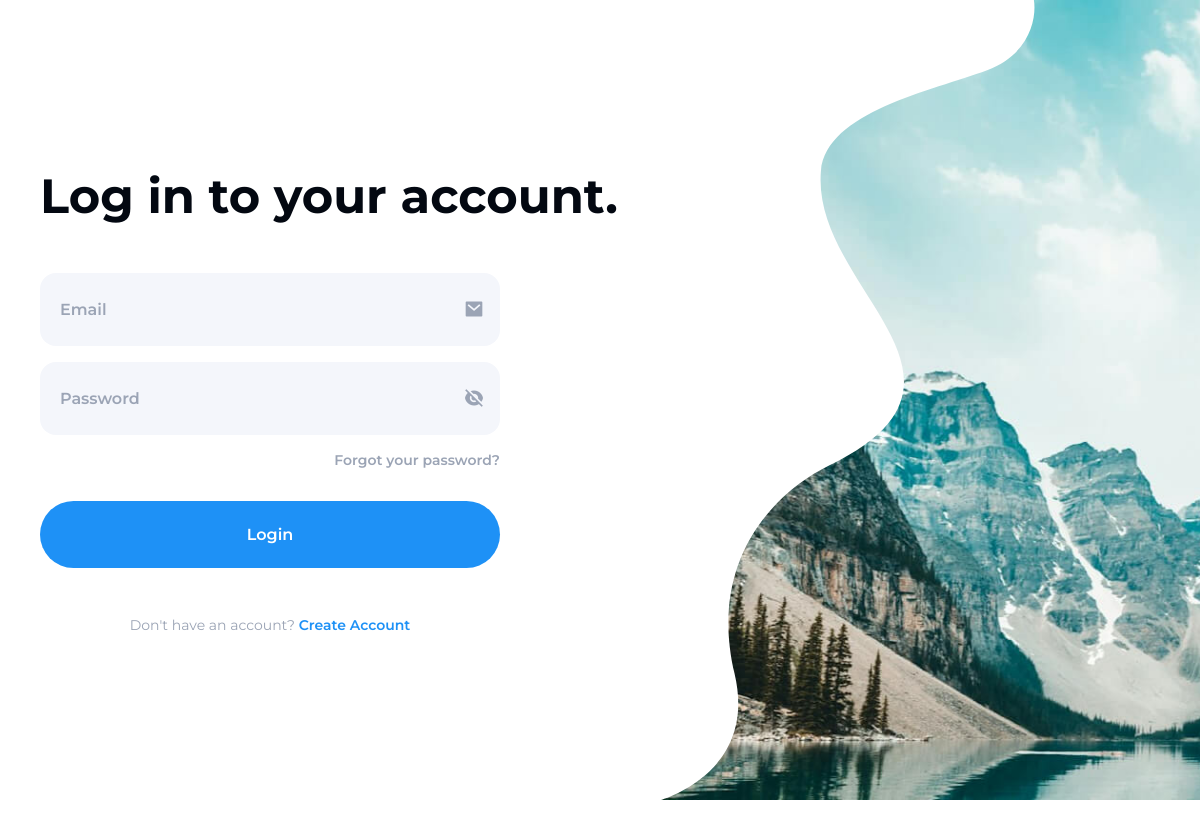
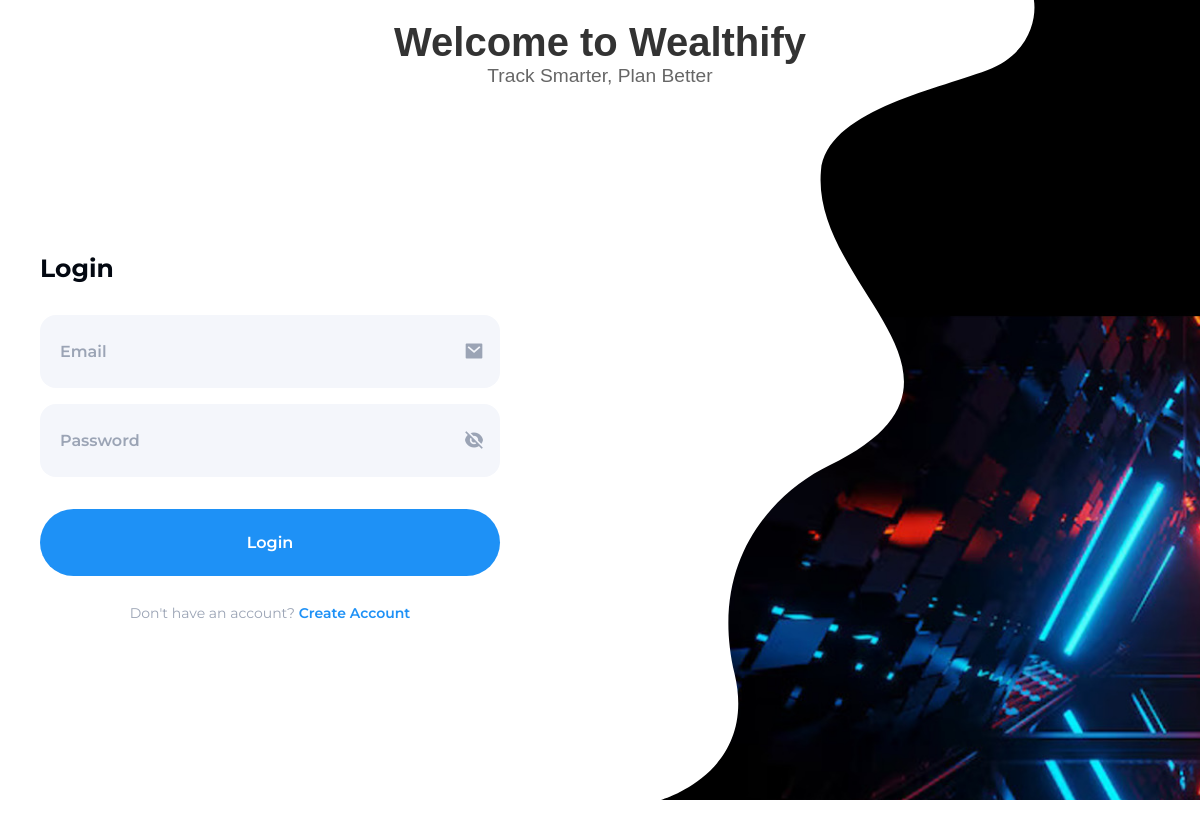
Before and after one commit to Yaswanth0618/FBLA-CaP, an Electron app: page src/templates/index.html in a window 1200 px wide. Before the commit the page ends 800 px from the top, so only its background shows below. Drawn offline with nearby package versions, Linux system fonts and the light colour scheme.

Commit message:
login/registration UI done

```diff
--- a/src/assets/css/styles.css
+++ b/src/assets/css/styles.css
@@ -58,6 +58,14 @@ button {
 body {
   background-color: var(--body-color);
   color: var(--text-color);
+  margin-bottom: 0px;
+}
+
+body {
+    margin: 0;
+    padding: 0;
+    height: 100vh; /* Ensures the body only covers the full height of the viewport */
+    overflow: hidden; /* Prevents scrolling caused by extra space */
 }
 
 input,
@@ -100,7 +108,7 @@ img {
 }
 
 .login__title {
-  font-size: var(--big-font-size);
+  font-size: 25px;
   color: var(--title-color);
   text-align: center;
   margin-bottom: 2rem;
@@ -221,6 +229,7 @@ img {
 .login__switch {
   text-align: center;
   font-size: var(--small-font-size);
+  margin-top: -20px;
 }
 
 .login__switch button {
@@ -332,7 +341,7 @@ img {
   }
   .login__title {
     text-align: initial;
-    margin-bottom: 3rem;
+    margin-bottom: 2rem;
   }
   .login__button {
     margin-bottom: 3rem;
@@ -349,5 +358,6 @@ img {
   }
   .login__img {
     transform: translate(0rem, 0rem);
+    margin-bottom: 0px;
   }
 }
--- a/src/main.js
+++ b/src/main.js
@@ -55,7 +55,7 @@ app.on('ready', () => {
         icon: path.join(__dirname, 'images/logo.ico'),
     });
 
-    mainWindow.loadURL('http://127.0.0.1:5500/src/Index.html');
+    mainWindow.loadURL('http://127.0.0.1:5500/src/templates/Index.html');
 
     mainWindow.on('closed', () => {
         mainWindow = null;
--- a/src/templates/index.html
+++ b/src/templates/index.html
@@ -1,5 +1,6 @@
 <!DOCTYPE html>
 <html lang="en">
+
 <head>
     <meta charset="UTF-8">
     <meta name="viewport" content="width=device-width, initial-scale=1.0">
@@ -10,26 +11,61 @@
     <!--=============== CSS ===============-->
     <link rel="stylesheet" href="../assets/css/styles.css">
 
-      <title>Responsive login and registration form - Bedimcode</title>
+    <title>Wealthify - Login/Registration</title>
+
+    <style>
+        .welcome-message {
+            text-align: center;
+            margin-top: 20px;
+            font-family: 'Arial', sans-serif;
+        }
+
+        .welcome-message h1 {
+            font-size: 2.5rem;
+            font-weight: bold;
+            color: #333;
+            /* Darker text */
+        }
+
+        .welcome-message p {
+            font-size: 1.2rem;
+            color: #666;
+            /* Softer text for subtitle */
+        }
+
+        .login__access, .login__register {
+         margin-top: -100px; /* Adjusted to move it closer to the welcome message */
+      }
+
+
+    </style>
 </head>
+
 <body>
+
+    <!--=============== WELCOME MESSAGE ===============-->
+    <div class="welcome-message">
+        <h1>Welcome to Wealthify</h1>
+        <p>Track Smarter, Plan Better</p>
+    </div>
+
     <!--=============== LOGIN IMAGE ===============-->
     <svg class="login__blob" viewBox="0 0 566 840" xmlns="http://www.w3.org/2000/svg">
         <mask id="mask0" mask-type="alpha">
             <path d="M342.407 73.6315C388.53 56.4007 394.378 17.3643 391.538
             0H566V840H0C14.5385 834.991 100.266 804.436 77.2046 707.263C49.6393
             591.11 115.306 518.927 176.468 488.873C363.385 397.026 156.98 302.824
-            167.945 179.32C173.46 117.209 284.755 95.1699 342.407 73.6315Z"/>
+            167.945 179.32C173.46 117.209 284.755 95.1699 342.407 73.6315Z" />
         </mask>
 
         <g mask="url(#mask0)">
             <path d="M342.407 73.6315C388.53 56.4007 394.378 17.3643 391.538
             0H566V840H0C14.5385 834.991 100.266 804.436 77.2046 707.263C49.6393
             591.11 115.306 518.927 176.468 488.873C363.385 397.026 156.98 302.824
-            167.945 179.32C173.46 117.209 284.755 95.1699 342.407 73.6315Z"/>
+            167.945 179.32C173.46 117.209 284.755 95.1699 342.407 73.6315Z" />
 
             <!-- Insert your image (recommended size: 1000 x 1200) -->
-            <image class="login__img" href="../assets/img/bg-img.jpg"/>
+            <image class="login__img" href="../assets/img/bgintro (1).jpg" />
         </g>
     </svg>
 
@@ -37,7 +73,7 @@
     <div class="login container grid" id="loginAccessRegister">
         <!--===== LOGIN ACCESS =====-->
         <div class="login__access">
-            <h1 class="login__title">Log in to your account.</h1>
+            <h1 class="login__title">Login</h1>
 
             <div class="login__area">
                 <form action="" class="login__form">
@@ -57,7 +93,6 @@
                         </div>
                     </div>
 
-                  <a href="#" class="login__forgot">Forgot your password?</a>
 
                     <button type="submit" class="login__button">Login</button>
                 </form>
@@ -72,7 +107,10 @@
 
         <!--===== LOGIN REGISTER =====-->
         <div class="login__register">
-            <h1 class="login__title">Create new account.</h1>
+            <br>
+            <br>
+
+            <h1 class="login__title">Create New Account</h1>
 
             <div class="login__area">
                 <form action="" class="login__form">
@@ -117,4 +155,5 @@
     <!--=============== MAIN JS ===============-->
     <script src="../assets/js/main.js"></script>
 </body>
+
 </html>
```
Also changed, not shown: src/assets/img/bgintro (1).jpg (added), src/assets/img/icon-apple.svg (deleted), src/assets/img/icon-facebook.svg (deleted), src/assets/img/icon-google.svg (deleted), src/images/bg-img.png (renamed from src/images/full-logo.png). Lines whose indentation alone changed are shown as unchanged.
